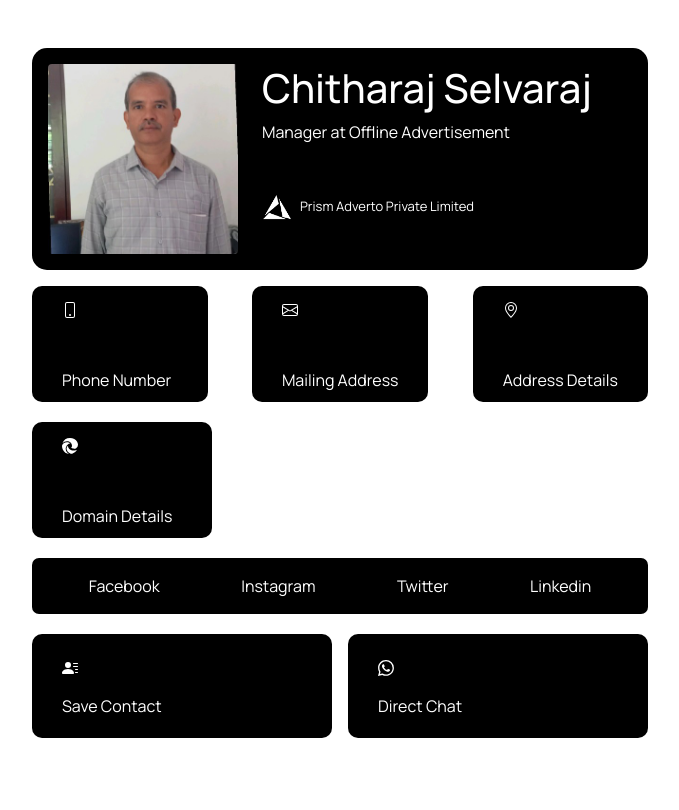
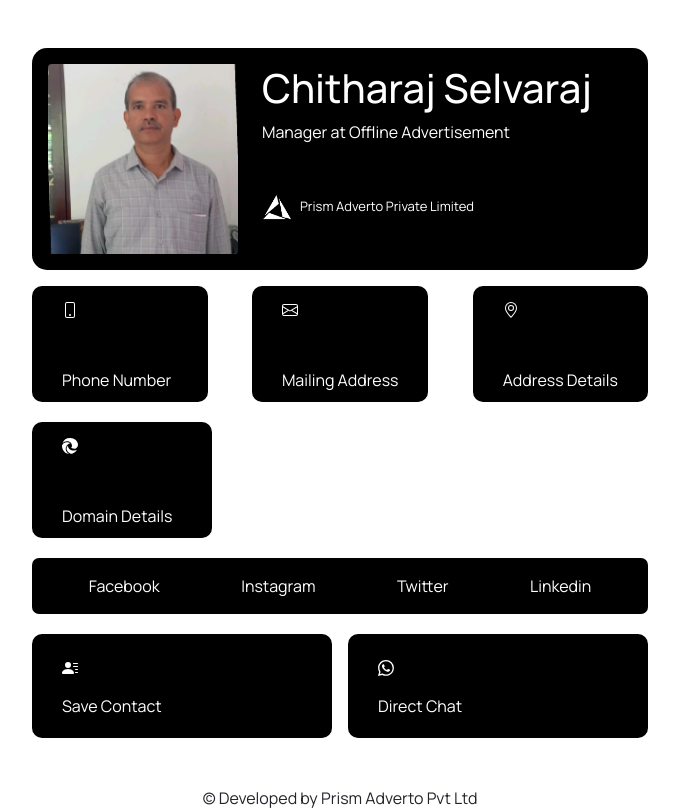
Before and after one commit to Arunkv52/digital_vcard, a plain HTML site: page index.html in a window 1280 px wide. Shown: the whole page, without its empty margins (300-979 px from the left). Drawn offline with nearby package versions, Linux system fonts and the light colour scheme.

Commit message:
new file added

```diff
--- a/index.html
+++ b/index.html
@@ -10,6 +10,9 @@
         integrity="sha384-LN+7fdVzj6u52u30Kp6M/trliBMCMKTyK833zpbD+pXdCLuTusPj697FH4R/5mcr" crossorigin="anonymous">
     <!-- link css -->
     <link rel="stylesheet" href="style.css">
+    <!-- favicon -->
+       <link rel="icon" type="image/x-icon" href="assets/Prism_white_layout.png">
+
 </head>
 
 <body>
@@ -129,11 +132,14 @@
                 </div>
 
             </div>
+            <div class="col-md-3"></div>
         </div>
-        <div class="col-md-3"></div>
+    </div>
 
+    <div class="footer">
+        <p class="text-center">&#169; Developed by Prism Adverto Pvt Ltd</p>
     </div>
-    </div>
+
 
 
     <!-- Bootstrap js cdn -->
```
